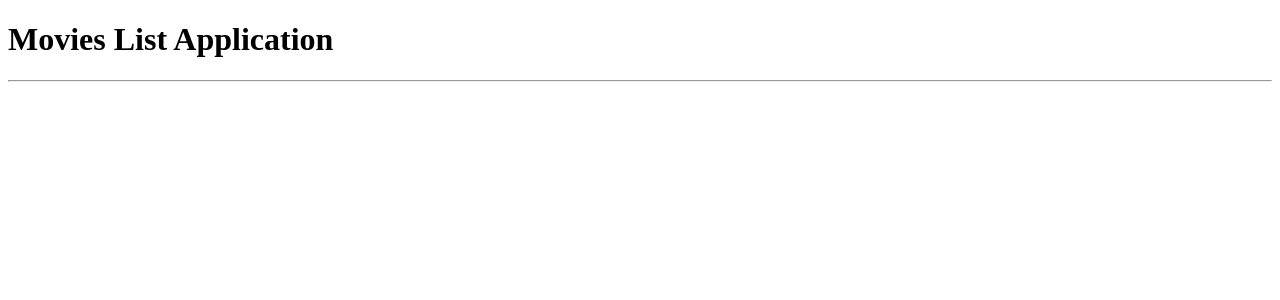
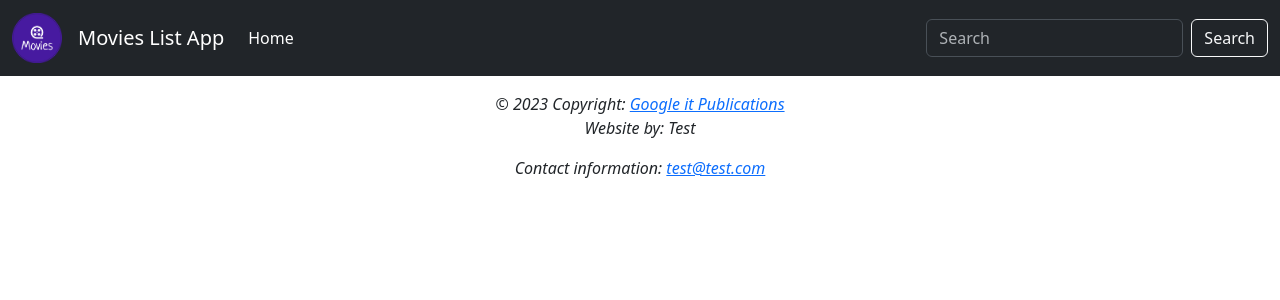
Before and after one commit to Abdulaziz-7r/Full_Stack_Python, a Django app: page / in a window 1280 px wide. Shown: the top 300 px of the page. Run offline with Django 4.2, Linux system fonts and the light colour scheme; data that the repository does not hold is empty.

Commit message:
adding template inheritance and Bootstrap adding static file

```diff
--- a/django_101/Movies/MoviesListApp/templates/MoviesListApp/Movies_list.html
+++ b/django_101/Movies/MoviesListApp/templates/MoviesListApp/Movies_list.html
@@ -1,25 +1,12 @@
-<!DOCTYPE html>
-<html lang="en">
-<head>
-    <meta charset="UTF-8">
-    <meta http-equiv="X-UA-Compatible" content="IE=edge">
-    <meta name="viewport" content="width=device-width, initial-scale=1.0">
-    <title>Movies List</title>
-</head>
-<body>
-    <h1>Movies List Application</h1>
-    <hr>
-    <ul>
-        {% for item in Movies_list %}
-            <li>
-                <span>Movie name: </span> <span>{{item.Movie.name }}</span>
-            </li>
+{% extends 'base.html' %}
+{% block content %}
+<ul class = "list-group">
+    {% for item in Movies_list %}
+        <li class = "list-group-item my-2">
+            <span class ="text-info">Movie name: </span> <span>{{item.Movie.name }}</span>
             <br>
-            <li>
-                <span>Movie release date: </span> <span>{{item.Movie.date }}</span>
-            </li>
-        {% endfor %}
-    </ul>
-
-</body>
-</html>
+            <span class ="text-info">Movie release date: </span> <span>{{item.Movie.date }}</span>
+        </li>
+    {% endfor %}
+</ul>
+{% endblock content %}
--- a/django_101/Movies/templates/base.html
+++ b/django_101/Movies/templates/base.html
@@ -1,12 +1,49 @@
 <!DOCTYPE html>
+{% load static %}
 <html lang="en">
 <head>
     <meta charset="UTF-8">
     <meta http-equiv="X-UA-Compatible" content="IE=edge">
     <meta name="viewport" content="width=device-width, initial-scale=1.0">
-    <title>Home Page</title>
+    <title>Movies List App</title>
+    <link href="https://cdn.jsdelivr.net/npm/bootstrap@5.3.0-alpha3/dist/css/bootstrap.min.css" rel="stylesheet" integrity="sha384-KK94CHFLLe+nY2dmCWGMq91rCGa5gtU4mk92HdvYe+M/SXH301p5ILy+dN9+nJOZ" crossorigin="anonymous">
 </head>
 <body>
+    <nav class="navbar navbar-expand-lg bg-dark"  data-bs-theme="dark">
+        <div class="container-fluid">
+        <a class="navbar-brand" href="#">
+            {% block brand %}
+            <img src="{% static 'MoviesListApp/logo.png' %}"  width = '50' hight = '50'>
+            {% endblock%}
+        </a>
+          <a class="navbar-brand" href="#">Movies List App</a>
+          <button class="navbar-toggler" type="button" data-bs-toggle="collapse" data-bs-target="#navbarSupportedContent" aria-controls="navbarSupportedContent" aria-expanded="false" aria-label="Toggle navigation">
+            <span class="navbar-toggler-icon"></span>
+          </button>
+          <div class="collapse navbar-collapse" id="navbarSupportedContent">
+            <ul class="navbar-nav me-auto mb-2 mb-lg-0">
+              <li class="nav-item">
+                <a class="nav-link active" aria-current="page" href="#">Home</a>
+              </li>
+            </ul>
+            <form class="d-flex" role="search">
+              <input class="form-control me-2" type="search" placeholder="Search" aria-label="Search">
+              <button class="btn btn-outline-light" type="submit">Search</button>
+            </form>
+          </div>
+        </div>
+      </nav>
+    {% block content %}
     <h1>Welcome to Movies </h1>
+    {% endblock content %}
+    <footer class = "page-footer fst-italic">
+        <div class = "footer-copyright text-center py-3">
+            © 2023 Copyright:
+            <a href="https://www.google.com"> Google it Publications</a>
+            <p>Website by: Test</p>
+            <p>Contact information: <a href="mailto:test@test.com">test@test.com</a></p>
+        </div>
+    </footer>
+    <script src="https://cdn.jsdelivr.net/npm/bootstrap@5.3.0-alpha3/dist/js/bootstrap.bundle.min.js" integrity="sha384-ENjdO4Dr2bkBIFxQpeoTz1HIcje39Wm4jDKdf19U8gI4ddQ3GYNS7NTKfAdVQSZe" crossorigin="anonymous"></script>
 </body>
 </html>
```
Also changed, not shown: django_101/Movies/MoviesListApp/static/MoviesListApp/logo.png (added), django_101/django_command.jpg (added).
